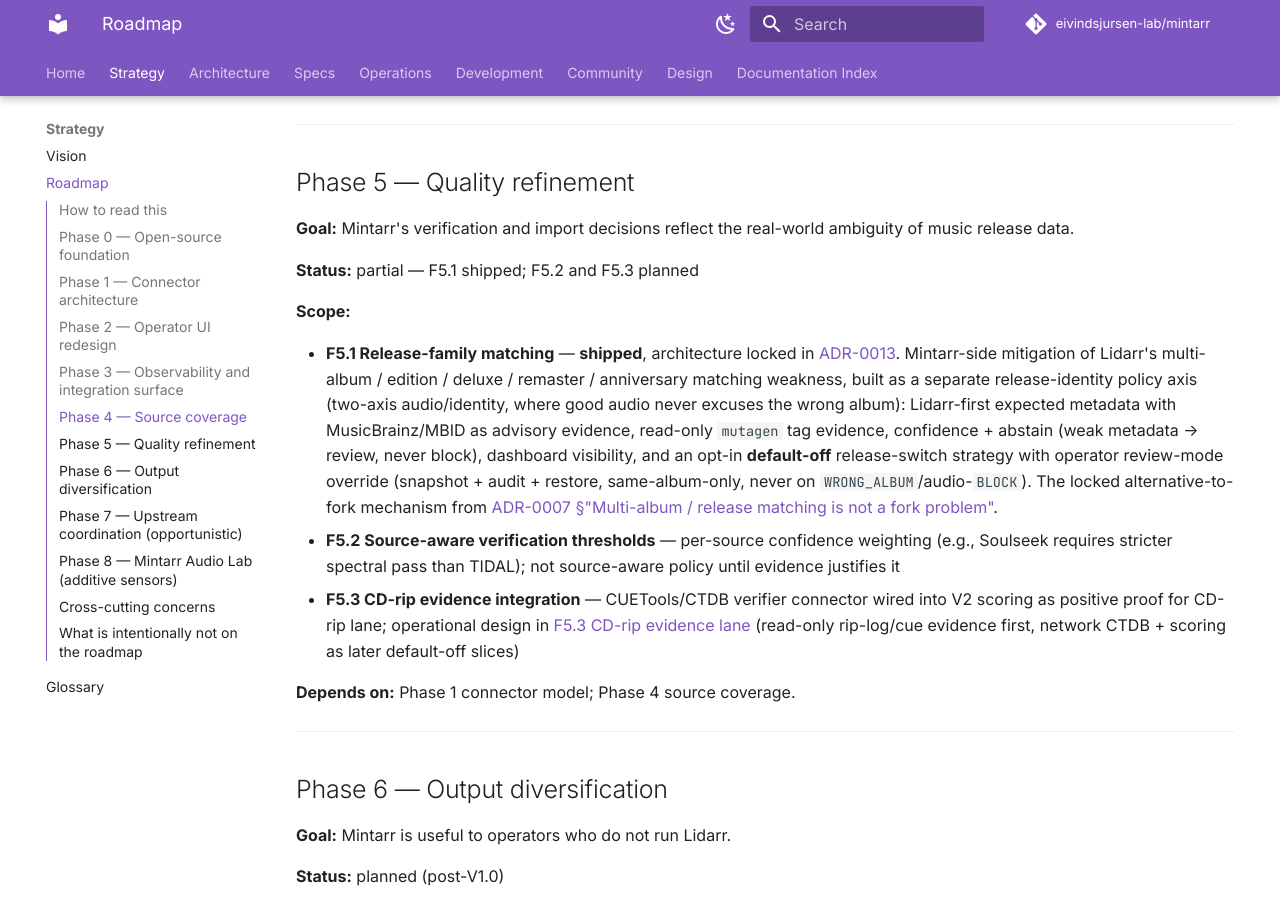
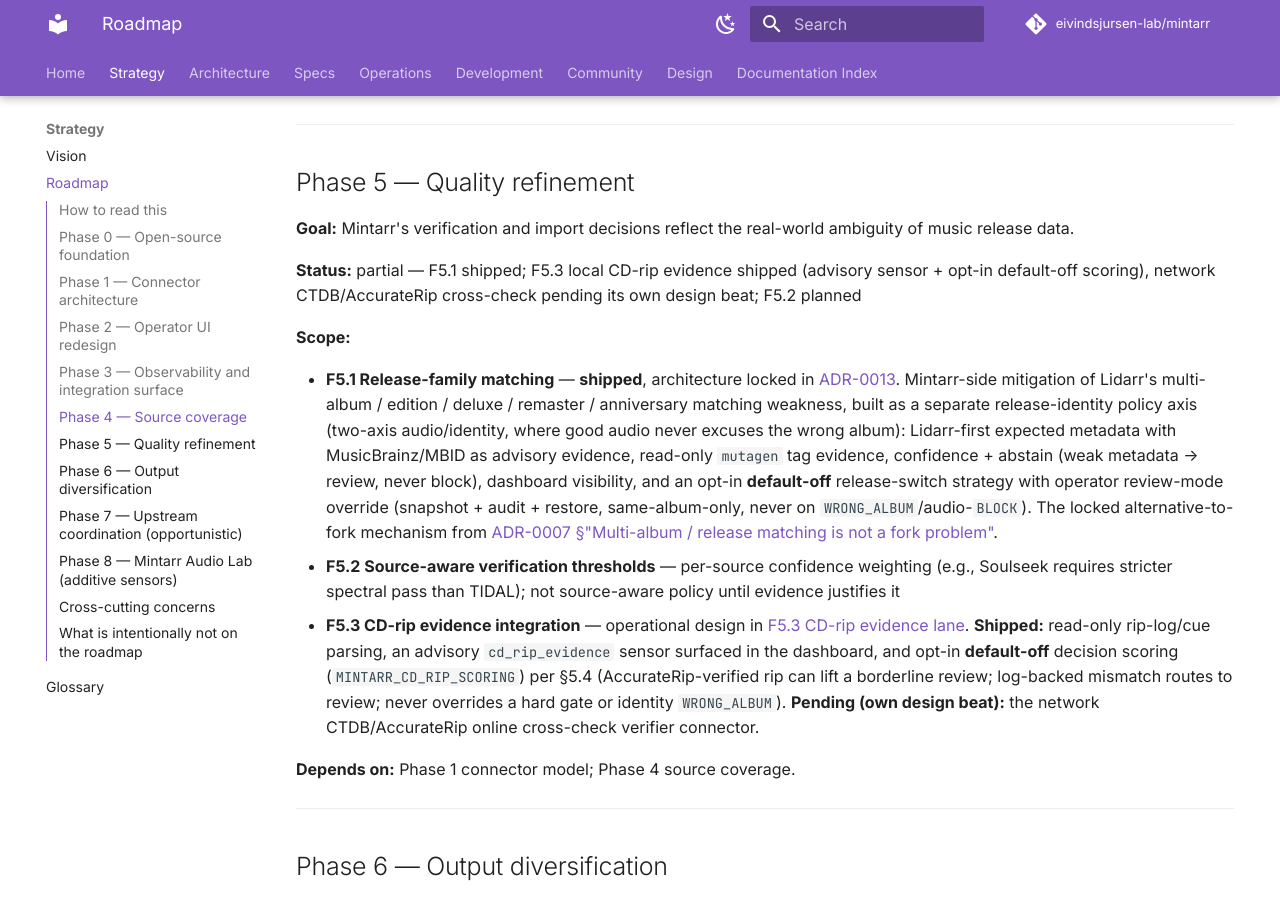
Before and after one commit to VectorOfDoubt/mintarr, an MkDocs documentation site: the page built from docs/strategy/ROADMAP.md, in a window 1280 px wide and 900 px high, scrolled down 3721 px. Built offline with MkDocs 1.6.1 and Material for MkDocs 9.7.7, drawn with Linux system fonts in a browser that asks for light colours; comment, search, counter and statistics services are not loaded.

Commit message:
docs: mark f5.3 local cd-rip evidence as shipped (#98)
Reflect the merged F5.3 slices (parser, advisory sensor, opt-in default-off
scoring) in the Phase 5 status and scope, and add doc-index changelog row
0.22. The network CTDB/AccurateRip cross-check stays explicitly pending its
own design beat.

Co-authored-by: Eivind Sjursen <eivind.sjursen@gmail.com>
Co-authored-by: Claude Opus 4.8 <noreply@anthropic.com>

```diff
--- a/docs/strategy/ROADMAP.md
+++ b/docs/strategy/ROADMAP.md
@@ -130,13 +130,13 @@ Restore implementation follows [Phase 3 restore endpoint design](../design/PHASE
 
 **Goal:** Mintarr's verification and import decisions reflect the real-world ambiguity of music release data.
 
-**Status:** partial — F5.1 shipped; F5.2 and F5.3 planned
+**Status:** partial — F5.1 shipped; F5.3 local CD-rip evidence shipped (advisory sensor + opt-in default-off scoring), network CTDB/AccurateRip cross-check pending its own design beat; F5.2 planned
 
 **Scope:**
 
 - **F5.1 Release-family matching** — **shipped**, architecture locked in [ADR-0013](../architecture/adr/0013-release-family-identity-policy.md). Mintarr-side mitigation of Lidarr's multi-album / edition / deluxe / remaster / anniversary matching weakness, built as a separate release-identity policy axis (two-axis audio/identity, where good audio never excuses the wrong album): Lidarr-first expected metadata with MusicBrainz/MBID as advisory evidence, read-only `mutagen` tag evidence, confidence + abstain (weak metadata → review, never block), dashboard visibility, and an opt-in **default-off** release-switch strategy with operator review-mode override (snapshot + audit + restore, same-album-only, never on `WRONG_ALBUM`/audio-`BLOCK`). The locked alternative-to-fork mechanism from [ADR-0007 §"Multi-album / release matching is not a fork problem"](../architecture/adr/0007-no-lidarr-fork.md).
 - **F5.2 Source-aware verification thresholds** — per-source confidence weighting (e.g., Soulseek requires stricter spectral pass than TIDAL); not source-aware policy until evidence justifies it
-- **F5.3 CD-rip evidence integration** — CUETools/CTDB verifier connector wired into V2 scoring as positive proof for CD-rip lane; operational design in [F5.3 CD-rip evidence lane](../design/F5.3_CD_RIP_EVIDENCE_LANE.md) (read-only rip-log/cue evidence first, network CTDB + scoring as later default-off slices)
+- **F5.3 CD-rip evidence integration** — operational design in [F5.3 CD-rip evidence lane](../design/F5.3_CD_RIP_EVIDENCE_LANE.md). **Shipped:** read-only rip-log/cue parsing, an advisory `cd_rip_evidence` sensor surfaced in the dashboard, and opt-in **default-off** decision scoring (`MINTARR_CD_RIP_SCORING`) per §5.4 (AccurateRip-verified rip can lift a borderline review; log-backed mismatch routes to review; never overrides a hard gate or identity `WRONG_ALBUM`). **Pending (own design beat):** the network CTDB/AccurateRip online cross-check verifier connector.
 
 **Depends on:** Phase 1 connector model; Phase 4 source coverage.
 
```
Also changed, not shown: docs/MINTARR_DOCUMENTATION_INDEX.md (+2 -1 lines).
